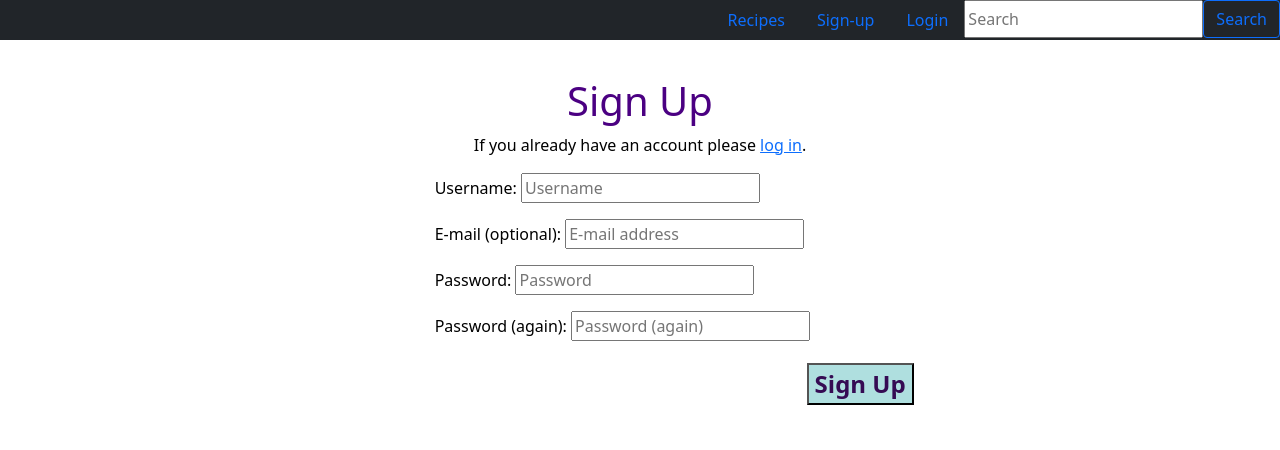
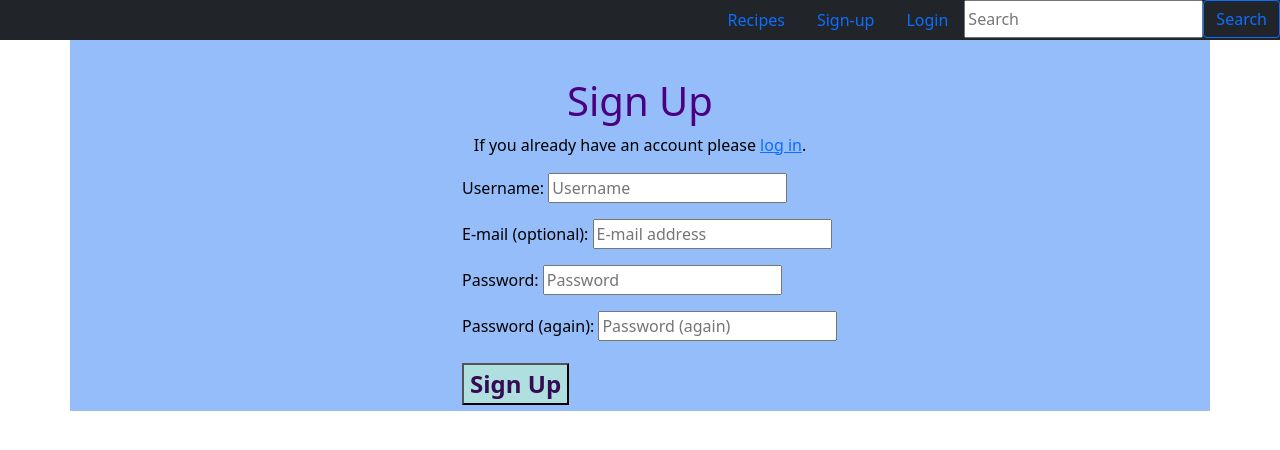
Before and after one commit to Code-Institute-Submissions/Kat24C-recipe_JanResub, a Django app: page /accounts/signup/ in a window 1280 px wide. Shown: the top 450 px of the page. Run offline with Django 3.2, Linux system fonts and the light colour scheme.

Commit message:
Fix login and signup container and colour

```diff
--- a/static/css/style.css
+++ b/static/css/style.css
@@ -87,7 +87,7 @@ p {
     font-weight: bold;
     margin-top: 6px;
     margin-bottom: 6px;
-    margin-left: 44%;
+    text-align: center;
 }
 
 .btn-signup:hover,
--- a/templates/account/login.html
+++ b/templates/account/login.html
@@ -3,8 +3,8 @@
 {% load account socialaccount %}
 {% block head_title %}{% trans "Sign In" %}{% endblock %}
 {% block content %}
-<div class="container">
-   <div class="row"></div>
+<div class="container puro">
+   <div class="row">
    <div class="center mt-4 indigo">
       <h1>{% trans "Sign In" %}</h1>
       <p class="text-center">{% blocktrans %}If you would like to find new recipes, then please
@@ -24,7 +24,7 @@
          <button class="btn-signup" type="submit">{% trans "Sign In" %}</button>
       </form>
    </div>
-</div>
+   </div>
 </div>
 {% endblock %}
 © FreeFormatter.com - FREEFORMATTER is a d/b/a of 10174785 Canada Inc. - Copyright Notice - Privacy Statement - Terms of Use - Contact
--- a/templates/account/signup.html
+++ b/templates/account/signup.html
@@ -2,8 +2,8 @@
 {% load i18n %}
 {% block head_title %}{% trans "Signup" %}{% endblock %}
 {% block content %}
-<div class="container container .blue-i">
-   <div class="row"></div>
+<div class="container blue-i">
+   <div class="row">
    <div class="center mt-4 indigo">
       <h1>{% trans "Sign Up" %}</h1>
       <p class="text-center">{% blocktrans %}If you already have an account please <a href="{{ login_url }}">log in</a>.{% endblocktrans %}</p>
--- a/templates/base.html
+++ b/templates/base.html
@@ -41,14 +41,14 @@
             <li class="nav-item">
           <a class="nav-link" href="{% url 'account_login' %}">Login</a>
             </li>
-            <li class="nav-item">
-              <form class="d-flex" method="GET" action="{% url 'search-recipe' %}">
-                {% csrf_token %}
-                <input class="bg-muted" type="search" placeholder="Search" aria-label="search" name="search">
-                <button class="btn btn-outline-primary" type="submit">Search</button>
-              </form>
-            </li>
         {% endif %}
+        <li>
+          <form class="d-flex" method="GET" action="{% url 'search-recipe' %}">
+            {% csrf_token %}
+            <input class="bg-muted" type="search" placeholder="Search" aria-label="search" name="search">
+            <button class="btn btn-outline-primary" type="submit">Search</button>
+          </form>
+        </li>
       </ul>
       <div>
       {% block content %}
```
Also changed, not shown: recipes/views.py (line endings or trailing spaces).
